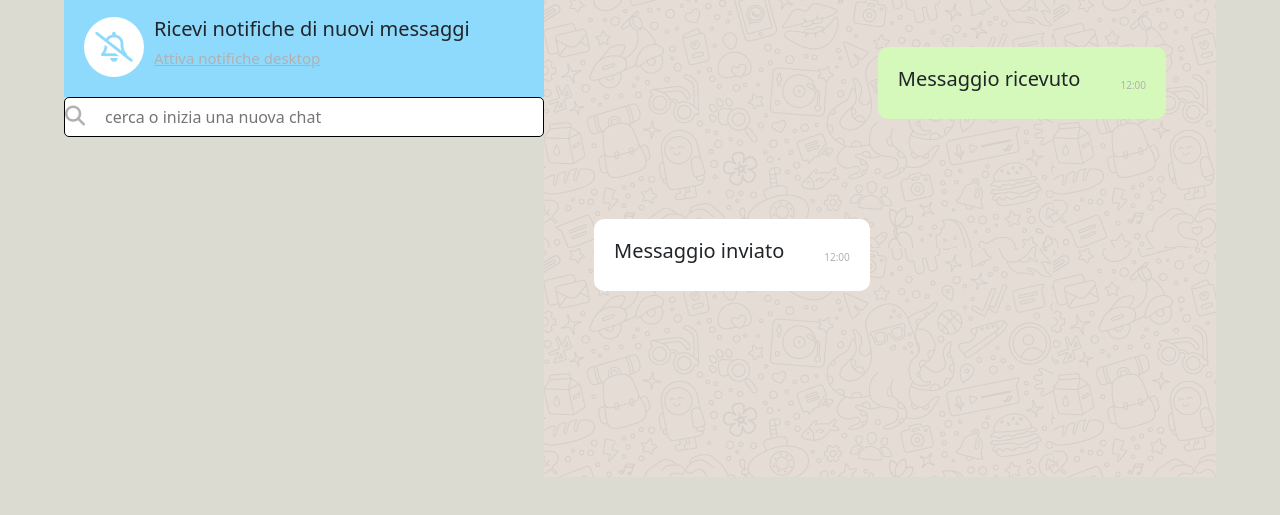
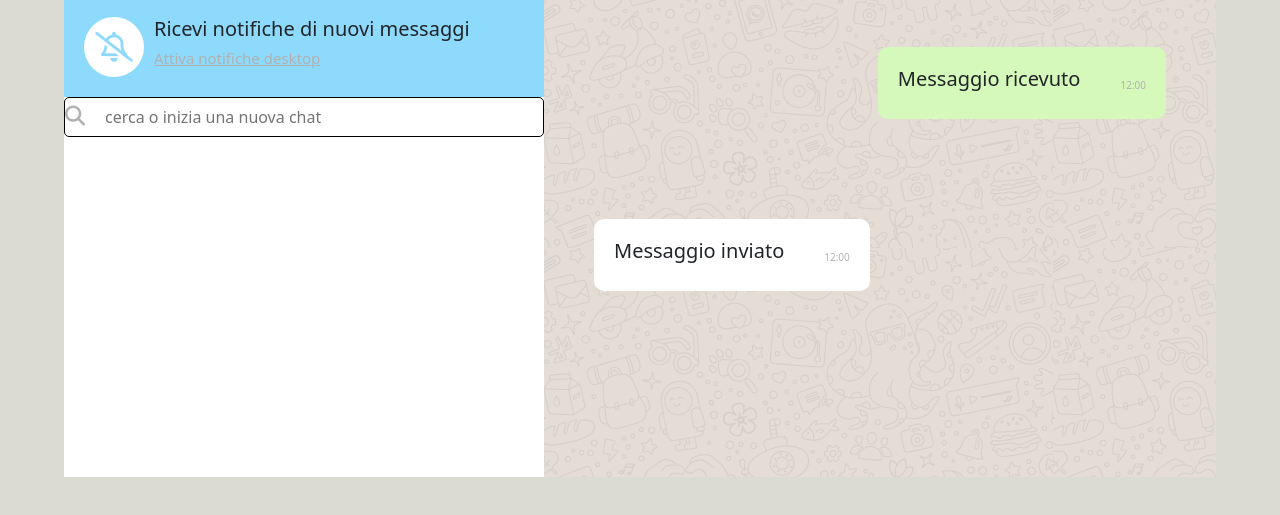
Before and after one commit to Franky5831/vue-boolzapp, a plain HTML site: page index.html in a window 1280 px wide. Shown: the part 147-662 px from the top of the page. Drawn offline with nearby package versions, Linux system fonts and the light colour scheme.

Commit message:
Update style.css

```diff
--- a/src/style.css
+++ b/src/style.css
@@ -129,6 +129,13 @@ main .col-7 .messaggioInviato .messageContainer{
 
 
 
+main .col-5{
+    background-color: white;
+}
+
+
+
+
 
 
 
```
